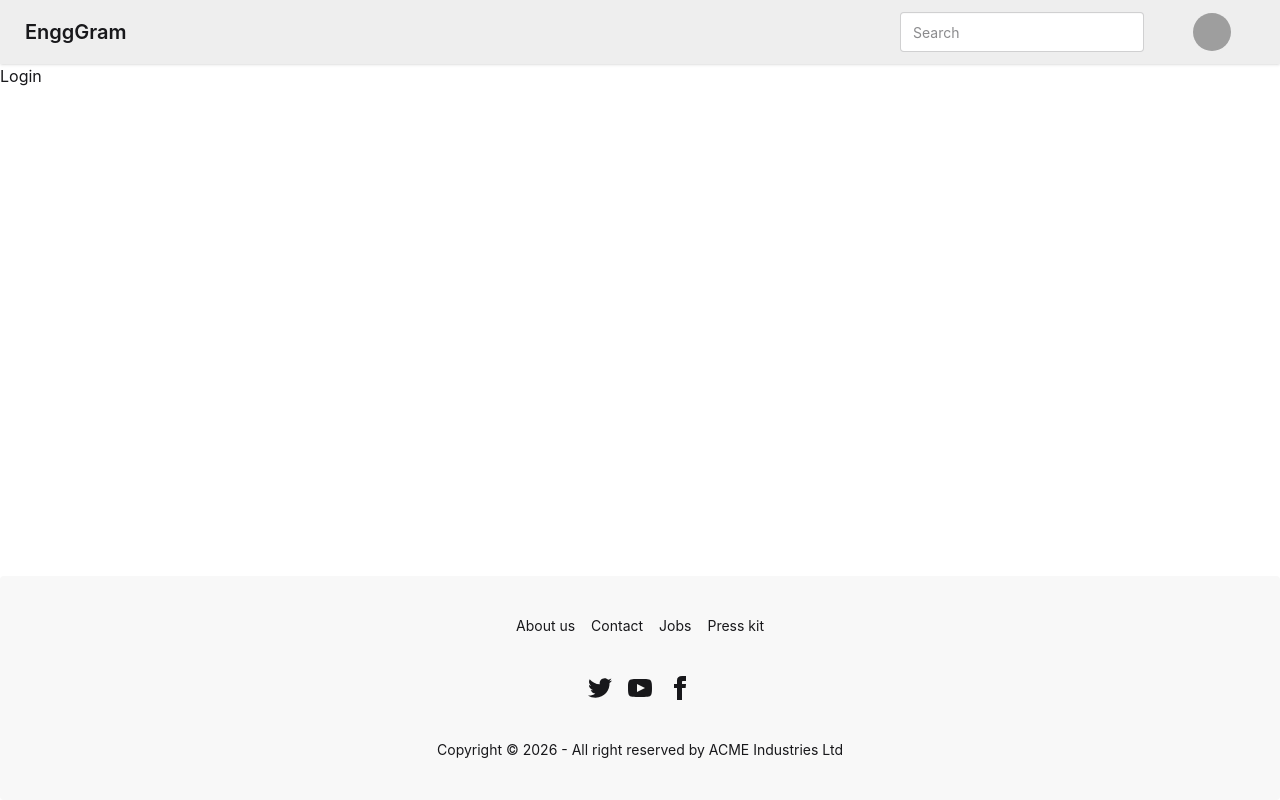
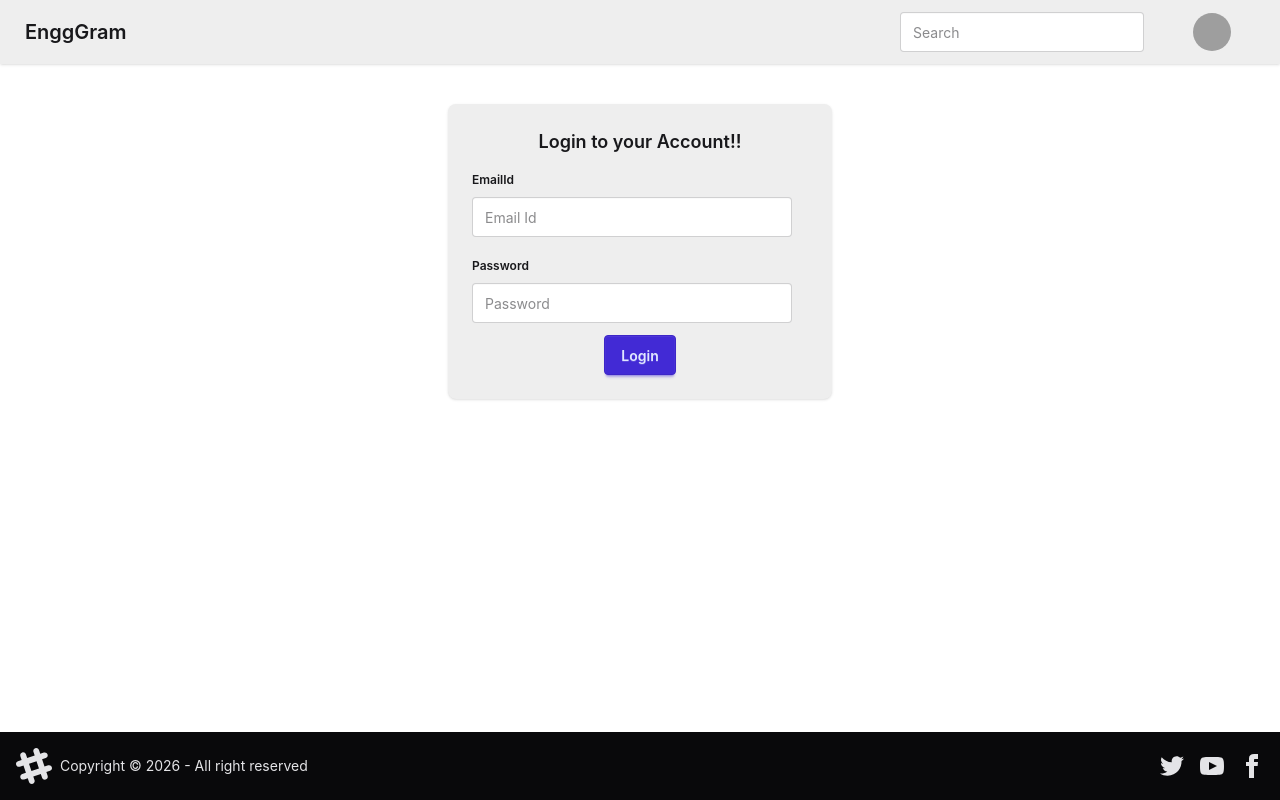
Before and after one commit to Adarsh-hash610/EnggGram---Web-UI, a React (Vite) app: page /login in a window 1280 px wide. Built offline with nearby package versions, Linux system fonts and the light colour scheme; grey boxes are pictures that could not be loaded.

Commit message:
Login page and login API setup done

```diff
--- a/package.json
+++ b/package.json
@@ -10,7 +10,9 @@
     "preview": "vite preview"
   },
   "dependencies": {
+    "@reduxjs/toolkit": "^2.12.0",
     "@tailwindcss/vite": "^4.3.3",
+    "axios": "^1.20.0",
     "react": "^19.2.8",
     "react-dom": "^19.2.8",
     "react-router": "^8.3.1",
--- a/src/Footer.jsx
+++ b/src/Footer.jsx
@@ -1,14 +1,21 @@
 const Footer = ()=>{
     return(
-        <footer className="footer footer-horizontal footer-center bg-base-200 text-base-content rounded p-10 fixed bottom-0">
-  <nav className="grid grid-flow-col gap-4">
-    <a className="link link-hover">About us</a>
-    <a className="link link-hover">Contact</a>
-    <a className="link link-hover">Jobs</a>
-    <a className="link link-hover">Press kit</a>
-  </nav>
-  <nav>
-    <div className="grid grid-flow-col gap-4">
+        <footer className="footer sm:footer-horizontal bg-neutral text-neutral-content items-center p-4 fixed bottom-0">
+  <aside className="grid-flow-col items-center">
+    <svg
+      width="36"
+      height="36"
+      viewBox="0 0 24 24"
+      xmlns="http://www.w3.org/2000/svg"
+      fillRule="evenodd"
+      clipRule="evenodd"
+      className="fill-current">
+      <path
+        d="M22.672 15.226l-2.432.811.841 2.515c.33 1.019-.209 2.127-1.23 2.456-1.15.325-2.148-.321-2.463-1.226l-.84-2.518-5.013 1.677.84 2.517c.391 1.203-.434 2.542-1.831 2.542-.88 0-1.601-.564-1.86-1.314l-.842-2.516-2.431.809c-1.135.328-2.145-.317-2.463-1.229-.329-1.018.211-2.127 1.231-2.456l2.432-.809-1.621-4.823-2.432.808c-1.355.384-2.558-.59-2.558-1.839 0-.817.509-1.582 1.327-1.846l2.433-.809-.842-2.515c-.33-1.02.211-2.129 1.232-2.458 1.02-.329 2.13.209 2.461 1.229l.842 2.515 5.011-1.677-.839-2.517c-.403-1.238.484-2.553 1.843-2.553.819 0 1.585.509 1.85 1.326l.841 2.517 2.431-.81c1.02-.33 2.131.211 2.461 1.229.332 1.018-.21 2.126-1.23 2.456l-2.433.809 1.622 4.823 2.433-.809c1.242-.401 2.557.484 2.557 1.838 0 .819-.51 1.583-1.328 1.847m-8.992-6.428l-5.01 1.675 1.619 4.828 5.011-1.674-1.62-4.829z"></path>
+    </svg>
+    <p>Copyright © {new Date().getFullYear()} - All right reserved</p>
+  </aside>
+  <nav className="grid-flow-col gap-4 md:place-self-center md:justify-self-end">
     <a>
       <svg
         aria-label="Twitter"
@@ -45,11 +52,7 @@
           d="M9 8h-3v4h3v12h5v-12h3.642l.358-4h-4v-1.667c0-.955.192-1.333 1.115-1.333h2.885v-5h-3.808c-3.596 0-5.192 1.583-5.192 4.615v3.385z"></path>
       </svg>
     </a>
-    </div>
   </nav>
-  <aside>
-    <p>Copyright © {new Date().getFullYear()} - All right reserved by ACME Industries Ltd</p>
-  </aside>
 </footer>
     )
 };
--- a/src/Login.jsx
+++ b/src/Login.jsx
@@ -1,6 +1,55 @@
-const Login = () =>{
-    return(
-        <div>Login</div>
-    )
+import axios from "axios";
+import { useState } from "react";
+
+const Login = () => {
+    const [emailId,setEmailId] = useState("");
+    const [password, setPassword] = useState("");
+
+    const handleLogin = async() =>{
+        try{
+            const res = await axios.post("http://localhost:3000/login",{
+                emailId,
+                password
+            },{withCredentials:true});
+        }
+        catch(err){
+            console.error(err);
+        }
+    }
+
+  return (
+    <div className="flex justify-center my-10">
+      <div className="card bg-base-300 w-96 shadow-sm">
+        <div className="card-body">
+          <h2 className="card-title justify-center">Login to your Account!!</h2>
+          <div>
+            <fieldset className="fieldset">
+              <legend className="fieldset-legend">EmailId</legend>
+              <input type="text"
+              value={emailId}
+              className="input" placeholder="Email Id"
+              onChange={(e)=>setEmailId(e.target.value)}
+              />
+
+            </fieldset>
+          </div>
+          <div>
+            <fieldset className="fieldset">
+              <legend className="fieldset-legend">Password</legend>
+              <input type="password"
+              value={password}
+              className="input" placeholder="Password"
+              onChange={(e)=>setPassword(e.target.value)}
+              />
+
+            </fieldset>
+          </div>
+          <div className="card-actions justify-center">
+            <button className="btn btn-primary" onClick={handleLogin}>Login</button>
+          </div>
+        </div>
+      </div>
+    </div>
+  );
 };
 export default Login;
```
Also changed, not shown: 2 other files (tests, documents, lock files or other folders). Lines whose indentation alone changed are shown as unchanged.
